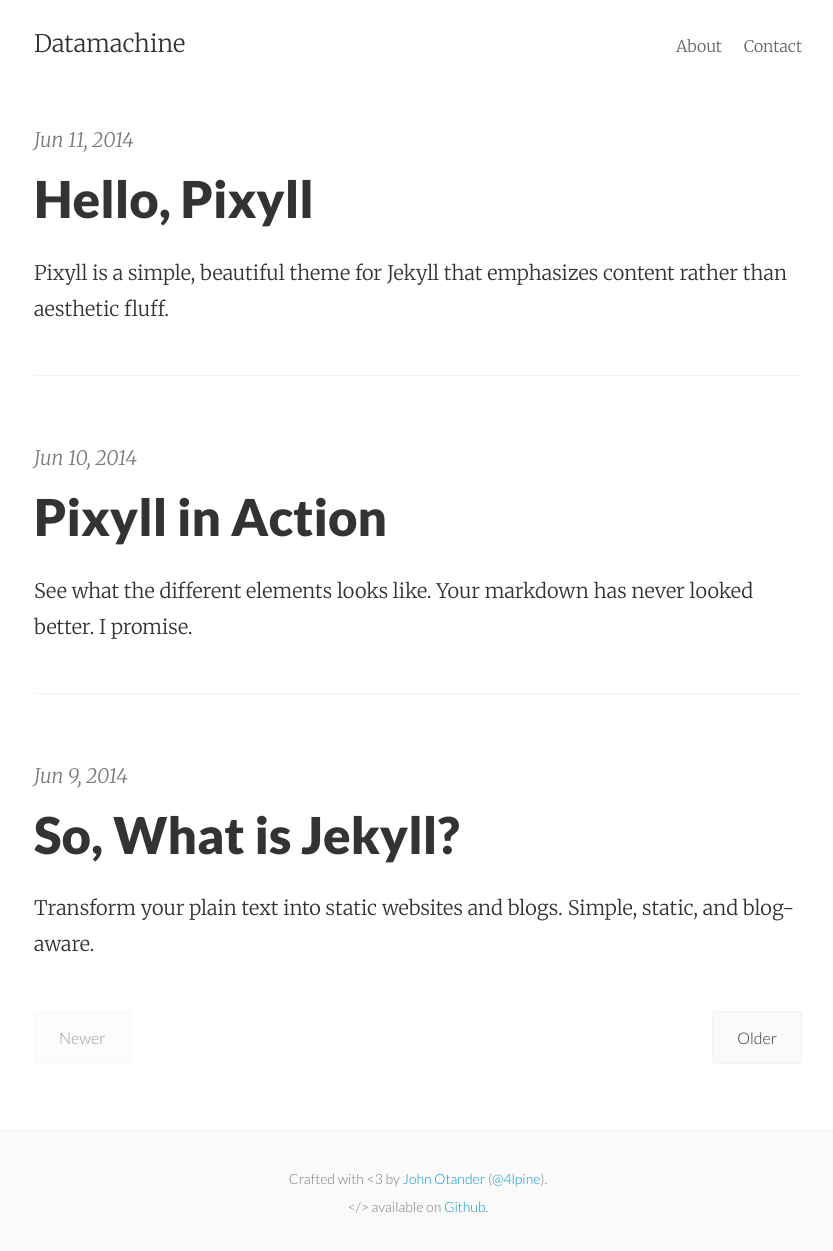
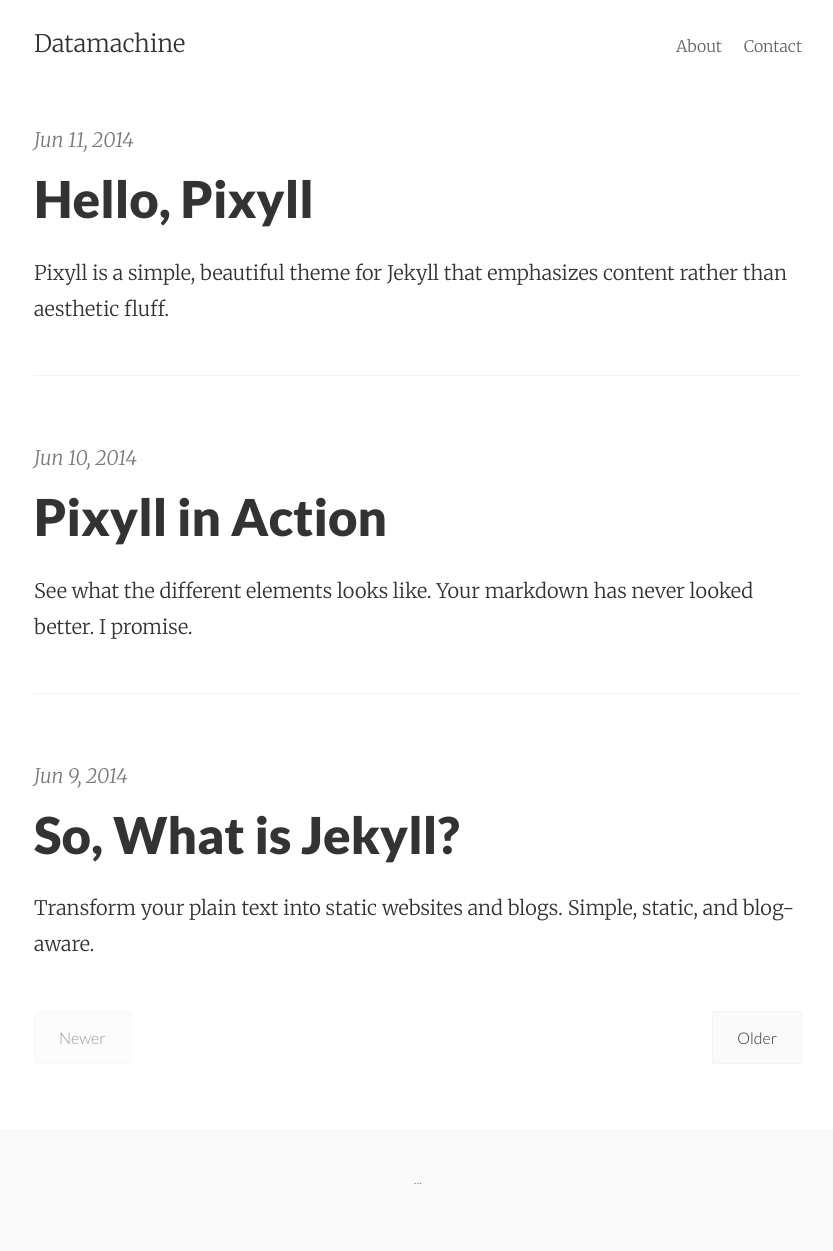
Before and after one commit to datamachine/datamachine.github.io, a Jekyll site: the page built from index.html, in a window 1280 px wide. Shown: the whole page, without its empty margins (222-1055 px from the left). Built offline with Jekyll 4.4.1, drawn with Linux system fonts in a browser that asks for light colours; Markdown is read by kramdown in place of the engine named in the settings; the list of posts is cut into pages by our own code.

Commit message:
updating footer

```diff
--- a/_includes/footer.html
+++ b/_includes/footer.html
@@ -2,8 +2,7 @@
   <div class="p2 wrap">
     <div class="measure mt1 center">
       <small>
-        Crafted with &lt;3 by <a href="http://johnotander.com">John Otander</a> (<a href="https://twitter.com/4lpine">@4lpine</a>).<br>
-        &lt;/&gt; available on <a href="https://github.com/johnotander/pixyll">Github</a>.
+        ...
       </small>
     </div>
   </div>
```
